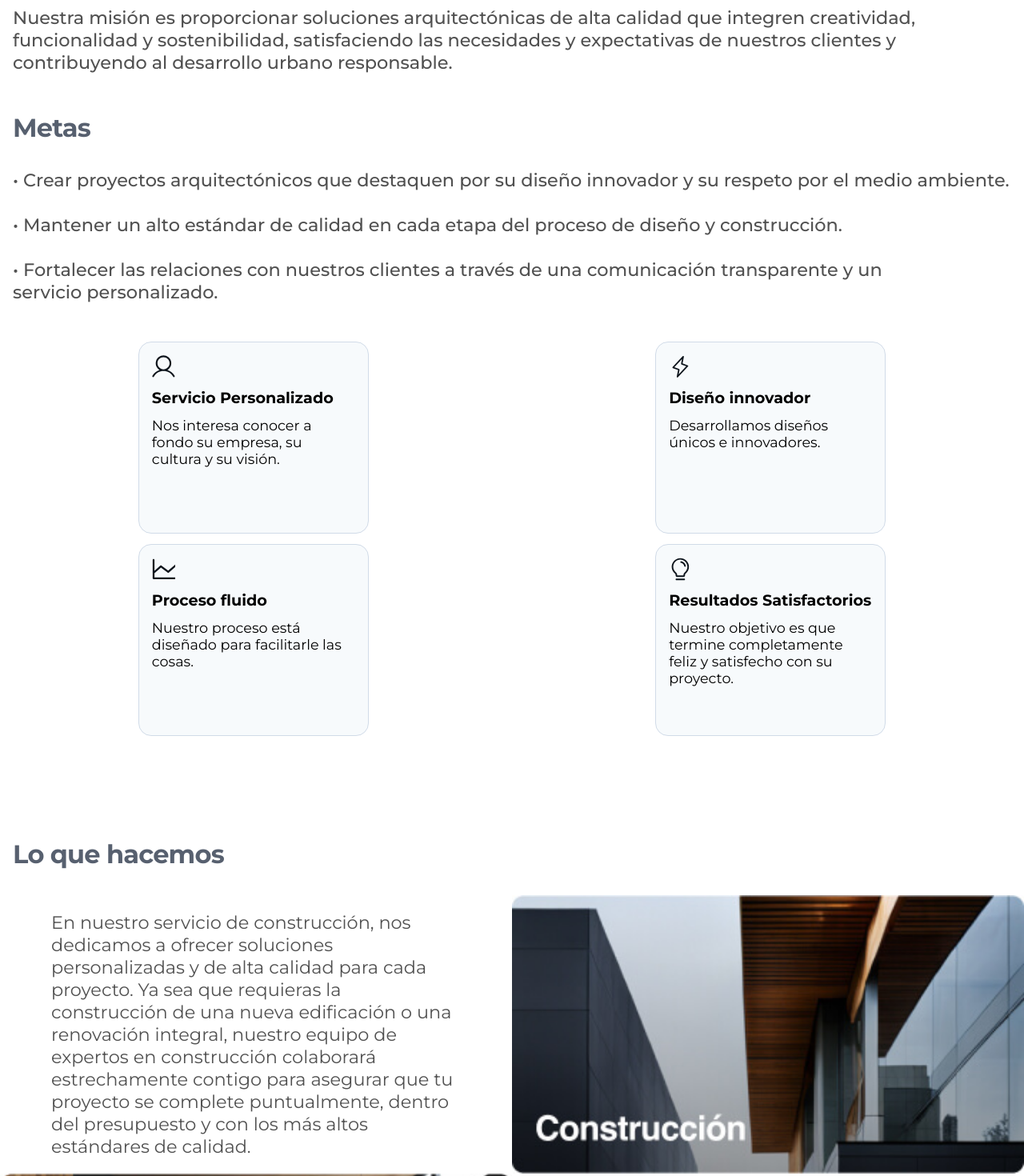
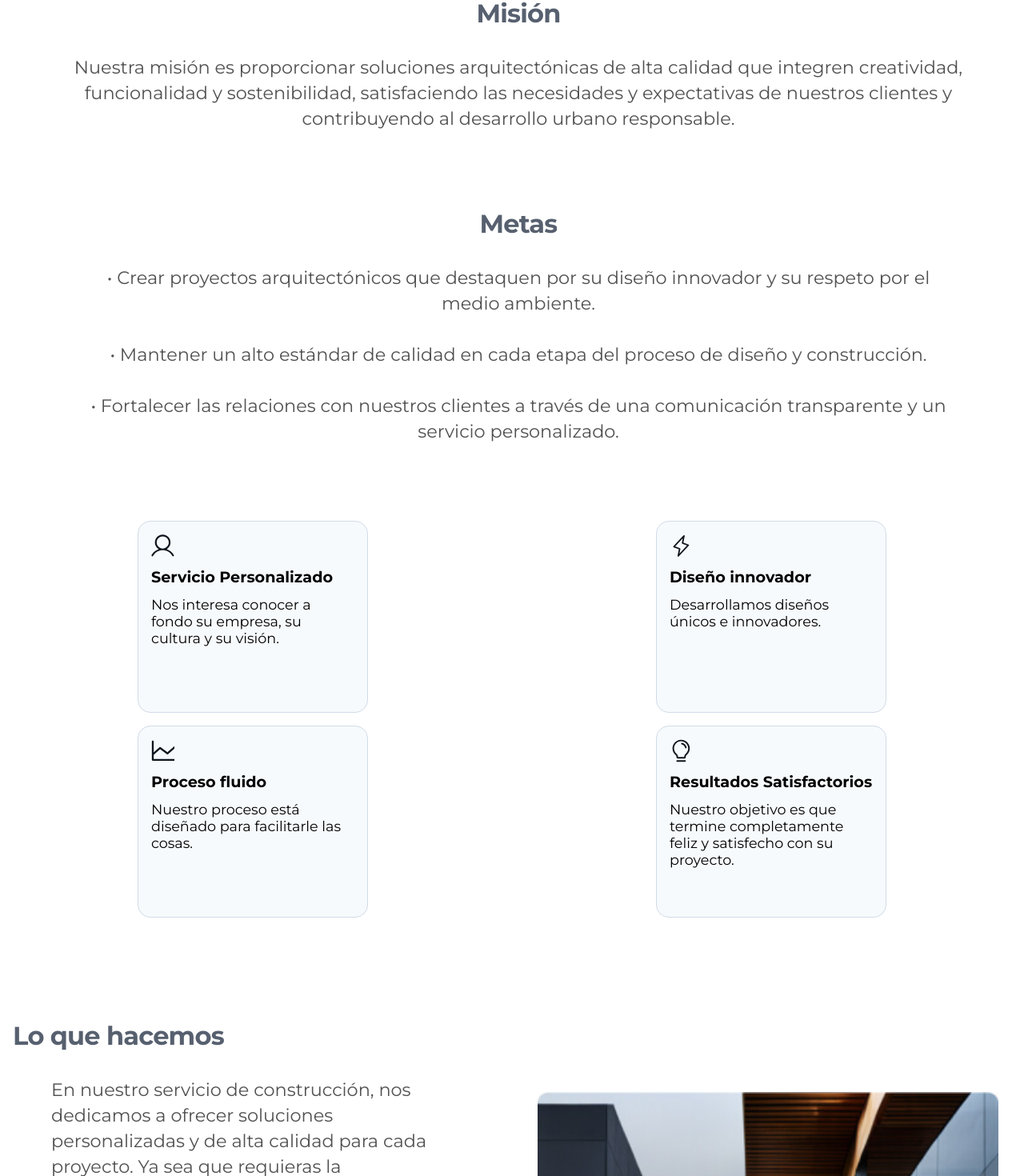
Before and after one commit to Rubenhdz20/Architecture-Web-Portfolio, a React (Vite) app: page /our-work in a window 1280 px wide. Shown: the part 1366-2836 px from the top of the page at 80% size. Built offline with nearby package versions, Linux system fonts and the light colour scheme.

Commit message:
Update text and spacing

```diff
--- a/src/components/AboutUs/AboutUs.css
+++ b/src/components/AboutUs/AboutUs.css
@@ -1,25 +1,31 @@
 .about-us {
     margin-top: 2.5rem;
+}
+
+.about-us__text-container {
+    display: flex;
+    flex-direction: column;
+    justify-content: center;
+    align-items: center;
 }
 
 .about-us__subtitle {
     margin-top: 3rem;
     margin-left: 1rem;
     font-size: 2rem;
-    font-style: normal;
     font-weight: 700;
     letter-spacing: -0.8px;
     color: var(--title-color);
 }
 
 .about-us__description {
+    max-width: 1200px;
     margin-top: 2rem;
     margin-bottom: 3rem;
     margin-left: 1rem;
-    font-style: normal;
-    font-weight: 500;
-    line-height: normal;
-    text-align: left;
+    font-weight: 400;
+    line-height: 2rem;
+    text-align: center;
     color: var(--text-color);
 }
 
@@ -28,7 +34,8 @@
     grid-template-columns: 1fr 1fr;
     justify-items: center;
     align-items: center;
-    gap: .8rem;
+    gap: 1rem;
+    margin-top: 3rem;
 }
 
 .about-us__child-cards {
@@ -108,6 +115,7 @@
     }
 
     .about-us__description {
+        justify-items: center;
         font-size: 1.4rem;
     }
 
@@ -128,5 +136,5 @@
    .about-us__card-description {
         text-wrap: wrap;
         font-size: 1.1rem;
-   }
+    }
 }
--- a/src/components/Contact/Contact.css
+++ b/src/components/Contact/Contact.css
@@ -18,8 +18,8 @@
     margin-right: 1rem;
     margin-left: 1rem;
     font-style: normal;
-    font-weight: 500;
-    line-height: normal;
+    font-weight: 400;
+    line-height: 2rem;
     color: var(--text-color);
 }
 
--- a/src/components/OurWork/OurWork.css
+++ b/src/components/OurWork/OurWork.css
@@ -1,3 +1,4 @@
+
 .ourwork-title {
     margin-top: 5rem;
     margin-left: 1rem;
@@ -21,8 +22,9 @@
     margin-bottom: 3rem;
     margin-left: 1rem;
     font-style: normal;
-    font-weight: 500;
-    text-align: left;
+    font-weight: 400;
+    line-height: 2rem;
+    text-align: center;
     color: var(--text-color);
 }
 
--- a/src/components/WhatWeDo/WhatWeDo.css
+++ b/src/components/WhatWeDo/WhatWeDo.css
@@ -36,6 +36,7 @@
     margin-left: 1rem;
     font-style: normal;
     font-weight: 400;
+    line-height: 2rem;
     text-align: left;
     color: var(--text-color);
 }
@@ -75,7 +76,7 @@
     }
 
     .whatwedo__information--image {
-        width: 100%;
+        width: 90%;
     }
 
     .whatwedo__information .img1 {
@@ -95,6 +96,6 @@
         margin-right: 4rem;
         margin-left: 4rem;
         text-wrap: wrap;
+        line-height: 2rem;
     }
-
 }
```
